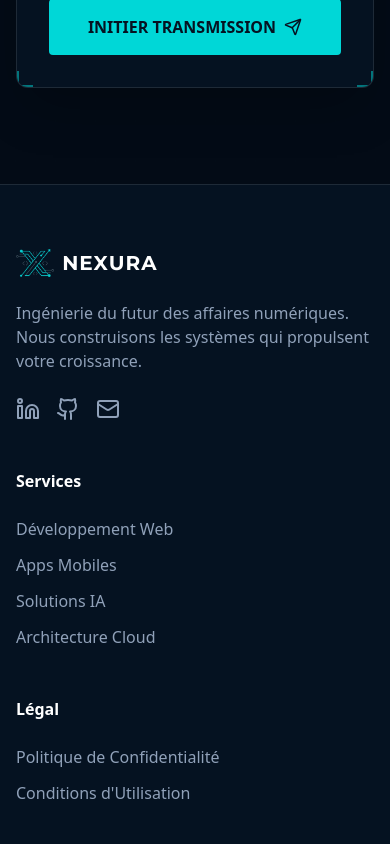
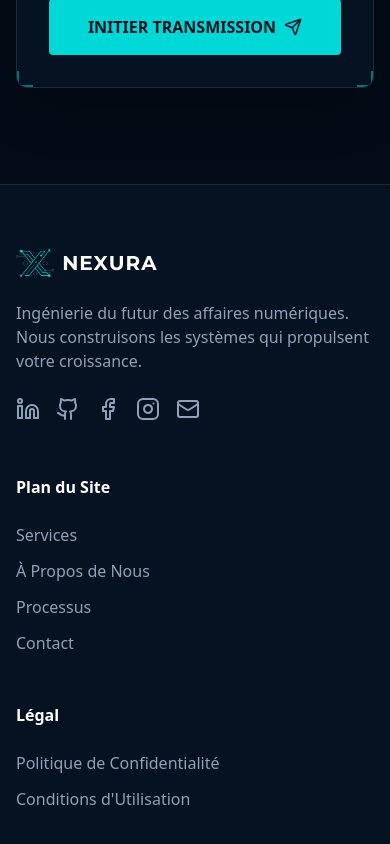
Before and after one commit to nexura-officiel/Website, a Next.js app: page / in a window 390 px wide. Shown: the part 7410-8254 px from the top of the page. Built offline with nearby package versions, Linux system fonts and the light colour scheme.

Commit message:
update Navbar and Footer

```diff
--- a/src/app/page.tsx
+++ b/src/app/page.tsx
@@ -2,7 +2,7 @@ import Navbar from "@/components/Navbar";
 import Hero from "@/components/Hero";
 import TechStack from "@/components/TechStack";
 import Services from "@/components/Services";
-import Vision from "@/components/Vision";
+import AboutUs from "@/components/AboutUs";
 import Process from "@/components/Process";
 import Testimonials from "@/components/Testimonials";
 import Contact from "@/components/Contact";
@@ -16,7 +16,7 @@ export default function Home() {
       <Hero />
       <TechStack />
       <Services />
-      <Vision />
+      <AboutUs />
       <Process />
       <Testimonials />
       <Contact />
--- a/src/components/Vision.tsx
+++ b/src/components/AboutUs.tsx
@@ -4,11 +4,11 @@ import { motion } from "framer-motion";
 import { CheckCircle2 } from "lucide-react";
 import { useLanguage } from "@/context/LanguageContext";
 
-export default function Vision() {
+export default function AboutUs() {
   const { t } = useLanguage();
 
   return (
-    <section id="vision" className="py-24 bg-[#08182B] relative overflow-hidden">
+    <section id="aboutUs" className="py-24 bg-[#08182B] relative overflow-hidden">
         {/* Background Decorative Elements */}
         <div className="absolute top-0 left-0 w-full h-px bg-gradient-to-r from-transparent via-electric-cyan/20 to-transparent"></div>
 
@@ -21,15 +21,15 @@ export default function Vision() {
              viewport={{ once: true }}
           >
             <h2 className="text-3xl md:text-4xl font-sans font-bold text-white mb-6">
-              {t.vision.title}<br />
-              <span className="text-electric-cyan">{t.vision.highlight}</span>
+              {t.aboutUs.title}<br />
+              <span className="text-electric-cyan">{t.aboutUs.highlight}</span>
             </h2>
             <p className="text-slate-400 text-lg mb-8 leading-relaxed">
-              {t.vision.description}
+              {t.aboutUs.description}
             </p>
 
             <ul className="space-y-4">
-              {t.vision.points.map((item, i) => (
+              {t.aboutUs.points.map((item, i) => (
                 <li key={i} className="flex items-center gap-3 text-slate-300">
                   <CheckCircle2 className="text-electric-cyan shrink-0" size={20} />
                   <span>{item}</span>
--- a/src/components/Contact.tsx
+++ b/src/components/Contact.tsx
@@ -57,8 +57,8 @@ export default function Contact() {
                   </div>
                   <div>
                     <h4 className="text-white font-bold mb-1">{t.contact.info.emailLabel}</h4>
-                    <a href="mailto:contact@nexura.com" className="text-slate-400 hover:text-electric-cyan transition-colors font-mono">
-                      contact@nexura.com
+                    <a href="mailto:nexura.officiel@gmail.com" className="text-slate-400 hover:text-electric-cyan transition-colors font-mono">
+                      nexura.officiel@gmail.com
                     </a>
                   </div>
                 </div>
--- a/src/components/Footer.tsx
+++ b/src/components/Footer.tsx
@@ -2,16 +2,24 @@
 
 import Link from "next/link";
 import Image from "next/image";
-import { Linkedin, Mail, Github } from "lucide-react";
+import { Linkedin, Mail, Github, Facebook, Instagram } from "lucide-react";
+import { useState } from "react"; // Import useState
 import { useLanguage } from "@/context/LanguageContext";
 
 export default function Footer() {
   const { t } = useLanguage();
+  const [copied, setCopied] = useState(false); // State for copy feedback
+
+  const handleCopyEmail = () => {
+    navigator.clipboard.writeText('nexura.officiel@gmail.com');
+    setCopied(true);
+    setTimeout(() => setCopied(false), 2000); // Reset copied status after 2 seconds
+  };
 
   return (
     <footer className="bg-midnight-navy border-t border-white/10 pt-16 pb-8">
       <div className="max-w-7xl mx-auto px-4 sm:px-6 lg:px-8">
-        <div className="grid grid-cols-1 md:grid-cols-4 gap-12 mb-12">
+        <div className="grid grid-cols-1 md:grid-cols-5 gap-12 mb-12">
 
           <div className="col-span-1 md:col-span-2">
             <Link href="/" className="flex items-center gap-2 mb-6">
@@ -30,33 +38,52 @@ export default function Footer() {
               {t.footer.tagline}
             </p>
             <div className="flex gap-4">
-              <a href="#" className="text-slate-400 hover:text-electric-cyan transition-colors">
+              <a href="https://www.linkedin.com/company/nexura-ma/about/?viewAsMember=true" target="_blank" rel="noopener noreferrer" className="text-slate-400 hover:text-electric-cyan transition-colors">
                 <Linkedin size={24} />
               </a>
-              <a href="#" className="text-slate-400 hover:text-electric-cyan transition-colors">
+              <a href="https://github.com/nexura-officiel" target="_blank" rel="noopener noreferrer" className="text-slate-400 hover:text-electric-cyan transition-colors">
                 <Github size={24} />
               </a>
-              <a href="mailto:contact@nexura.com" className="text-slate-400 hover:text-electric-cyan transition-colors">
-                <Mail size={24} />
+              <a href="https://www.facebook.com/nexura.ma" target="_blank" rel="noopener noreferrer" className="text-slate-400 hover:text-electric-cyan transition-colors">
+                <Facebook size={24} />
               </a>
+              <a href="https://www.instagram.com/nexura.ma" target="_blank" rel="noopener noreferrer" className="text-slate-400 hover:text-electric-cyan transition-colors">
+                <Instagram size={24} />
+              </a>
+              <div className="relative">
+                <button
+                  onClick={handleCopyEmail}
+                  className="text-slate-400 hover:text-electric-cyan transition-colors relative"
+                  title="Copy email to clipboard"
+                >
+                  <Mail size={24} />
+                </button>
+                {copied && (
+                  <span className="absolute -top-6 left-1/2 -translate-x-1/2 text-xs text-electric-cyan bg-midnight-navy px-2 py-1 rounded-md shadow-lg animate-fade-in-out">
+                    Copied!
+                  </span>
+                )}
+              </div>
             </div>
           </div>
 
+
+
           <div>
-            <h4 className="text-white font-bold mb-6">{t.footer.headers.services}</h4>
+            <h4 className="text-white font-bold mb-6">{t.footer.headers.sitemap}</h4>
             <ul className="space-y-3 text-slate-400">
-              <li><Link href="#" className="hover:text-electric-cyan transition-colors">{t.footer.links.web}</Link></li>
-              <li><Link href="#" className="hover:text-electric-cyan transition-colors">{t.footer.links.mobile}</Link></li>
-              <li><Link href="#" className="hover:text-electric-cyan transition-colors">{t.footer.links.ai}</Link></li>
-              <li><Link href="#" className="hover:text-electric-cyan transition-colors">{t.footer.links.cloud}</Link></li>
+              <li><Link href="#services" className="hover:text-electric-cyan transition-colors">{t.nav.services}</Link></li>
+              <li><Link href="#aboutUs" className="hover:text-electric-cyan transition-colors">{t.nav.aboutUs}</Link></li>
+              <li><Link href="#process" className="hover:text-electric-cyan transition-colors">{t.nav.process}</Link></li>
+              <li><Link href="#contact" className="hover:text-electric-cyan transition-colors">{t.nav.contact}</Link></li>
             </ul>
           </div>
 
           <div>
             <h4 className="text-white font-bold mb-6">{t.footer.headers.legal}</h4>
             <ul className="space-y-3 text-slate-400">
-              <li><Link href="#" className="hover:text-electric-cyan transition-colors">{t.footer.links.privacy}</Link></li>
-              <li><Link href="#" className="hover:text-electric-cyan transition-colors">{t.footer.links.terms}</Link></li>
+              <li><Link href="/privacy" className="hover:text-electric-cyan transition-colors">{t.footer.links.privacy}</Link></li>
+              <li><Link href="/terms" className="hover:text-electric-cyan transition-colors">{t.footer.links.terms}</Link></li>
             </ul>
           </div>
 
--- a/src/components/Navbar.tsx
+++ b/src/components/Navbar.tsx
@@ -22,7 +22,7 @@ export default function Navbar() {
 
   const navLinks = [
     { name: t.nav.services, href: "#services" },
-    { name: t.nav.vision, href: "#vision" },
+    { name: t.nav.aboutUs, href: "#aboutUs" },
     { name: t.nav.process, href: "#process" },
     { name: t.nav.contact, href: "#contact" },
   ];
--- a/src/locales/en.ts
+++ b/src/locales/en.ts
@@ -1,7 +1,7 @@
 export const en = {
   nav: {
     services: "Services",
-    vision: "Vision",
+    aboutUs: "About Us",
     process: "Process",
     contact: "Contact",
     startProject: "START PROJECT",
@@ -40,7 +40,7 @@ export const en = {
       }
     ]
   },
-  vision: {
+  aboutUs: {
     title: "More Than Just Code.",
     highlight: "Strategic Engineering.",
     description: "Nexura is an Agency-Architect. We bring the rigor of state-certified engineering to the agility of the digital world. We don't just build software; we design scalable systems that drive business value.",
@@ -148,14 +148,10 @@ export const en = {
   footer: {
     tagline: "Engineering the future of digital business. We build the systems that power your growth.",
     headers: {
-      services: "Services",
+      sitemap: "Sitemap",
       legal: "Legal"
     },
     links: {
-      web: "Web Development",
-      mobile: "Mobile Apps",
-      ai: "AI Solutions",
-      cloud: "Cloud Architecture",
       privacy: "Privacy Policy",
       terms: "Terms of Service"
     },
--- a/src/locales/fr.ts
+++ b/src/locales/fr.ts
@@ -1,7 +1,7 @@
 export const fr = {
   nav: {
     services: "Services",
-    vision: "Vision",
+    aboutUs: "À Propos de Nous",
     process: "Processus",
     contact: "Contact",
     startProject: "LANCER PROJET",
@@ -40,7 +40,7 @@ export const fr = {
       }
     ]
   },
-  vision: {
+  aboutUs: {
     title: "Plus que du Code.",
     highlight: "Ingénierie Stratégique.",
     description: "Nexura est une Agence-Architecte. Nous apportons la rigueur de l'ingénierie d'État à l'agilité du monde numérique. Nous ne faisons pas que coder ; nous concevons des systèmes évolutifs qui créent de la valeur.",
@@ -148,14 +148,10 @@ export const fr = {
   footer: {
     tagline: "Ingénierie du futur des affaires numériques. Nous construisons les systèmes qui propulsent votre croissance.",
     headers: {
-      services: "Services",
+      sitemap: "Plan du Site",
       legal: "Légal"
     },
     links: {
-      web: "Développement Web",
-      mobile: "Apps Mobiles",
-      ai: "Solutions IA",
-      cloud: "Architecture Cloud",
       privacy: "Politique de Confidentialité",
       terms: "Conditions d'Utilisation"
     },
```
Also changed, not shown: 1 other file (tests, documents, lock files or other folders).
